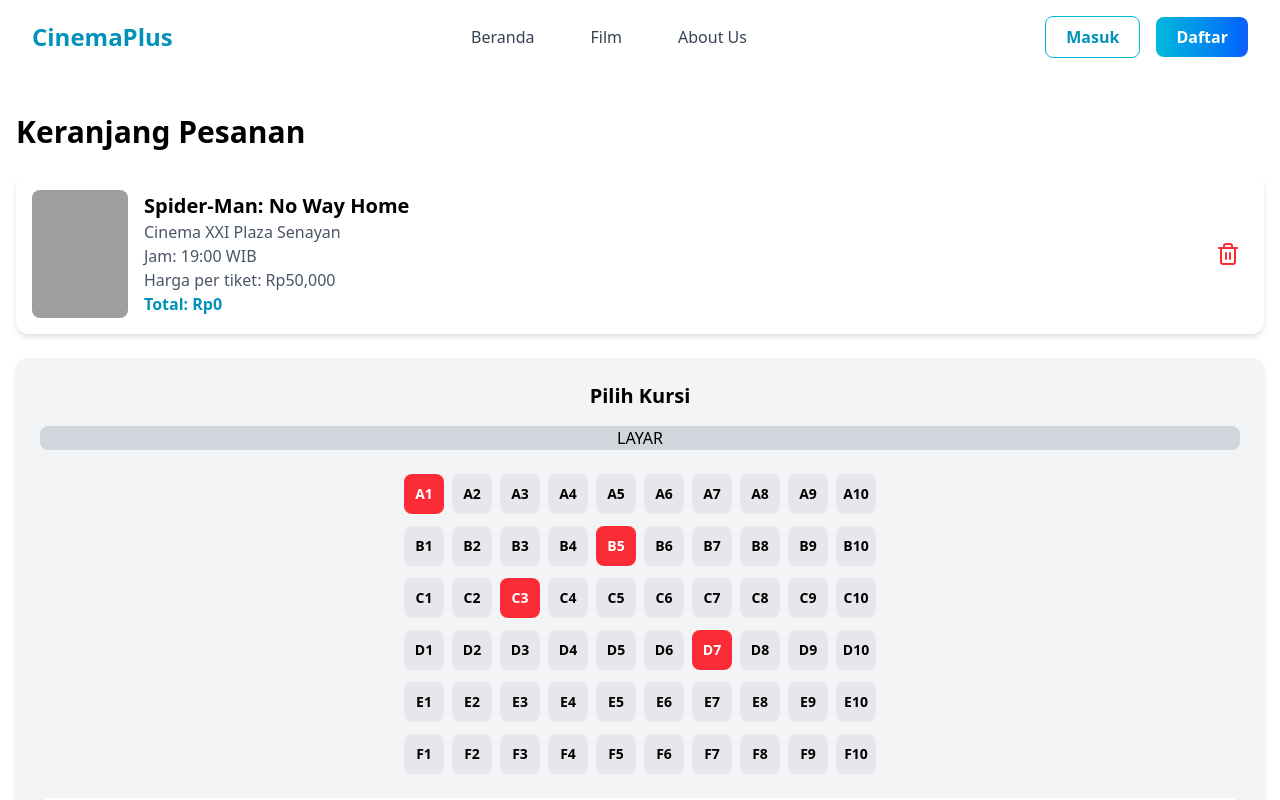
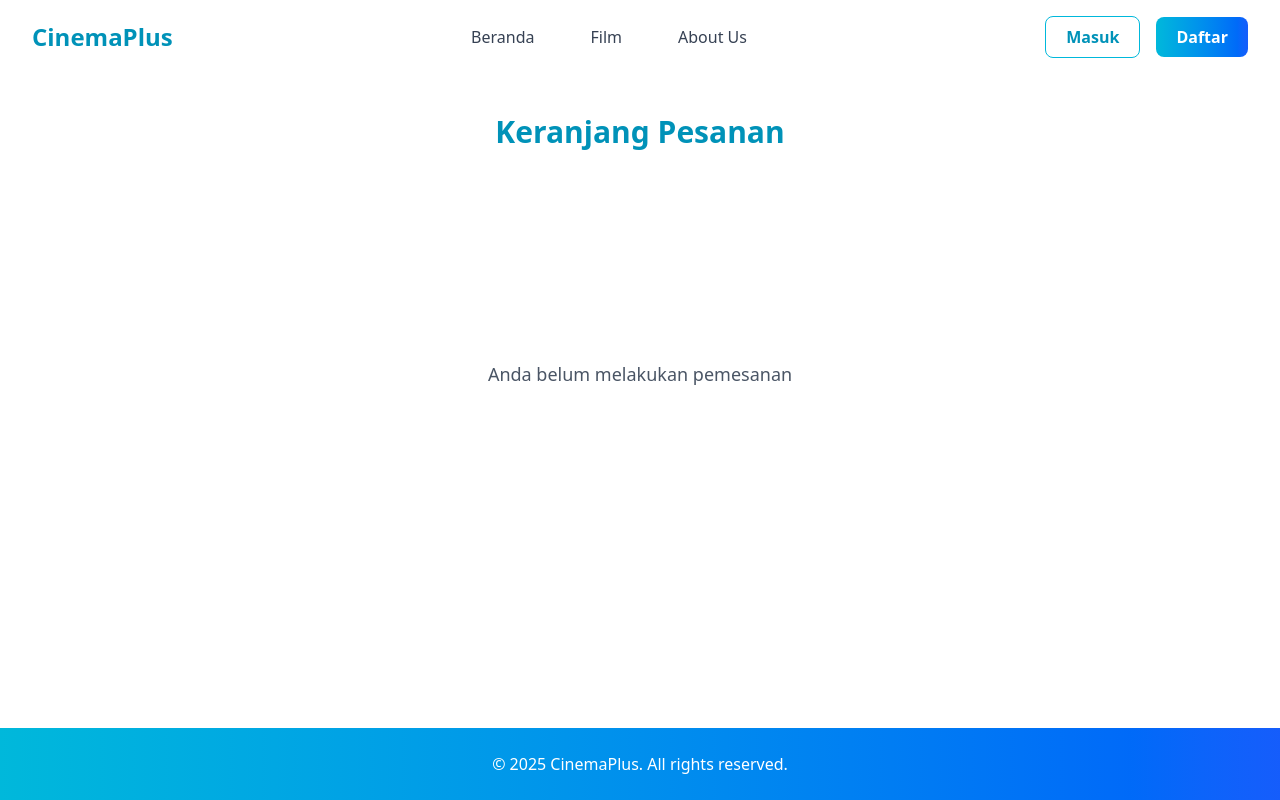
Before and after one commit to nfrhndn/finalproject-sem3-wad, a React (Vite) app: page /cart in a window 1280 px wide. Shown: the top 800 px of the page. Built offline with nearby package versions, Linux system fonts and the light colour scheme; grey boxes are pictures that could not be loaded.

Commit message:
Update Cart.tsx

```diff
--- a/src/pages/Cart.tsx
+++ b/src/pages/Cart.tsx
@@ -29,10 +29,21 @@ const Cart = () => {
   const total = selectedSeats.length * order.price;
 
   return (
-    <div className="container mx-auto px-4 py-10">
-      <h1 className="text-3xl font-bold mb-6">Keranjang Pesanan</h1>
+    <div className="container mx-auto px-4 py-10 min-h-[70vh]">
+      <h1 className="text-3xl font-bold mb-6 text-center text-cyan-600">
+        Keranjang Pesanan
+      </h1>
 
-      <div className="flex items-center gap-4 p-4 bg-white rounded-xl shadow-md mb-6">
+
+      {selectedSeats.length === 0 ? (
+        <div className="flex justify-center items-center h-[50vh]">
+          <p className="text-center text-gray-600 text-lg font-medium">
+            Anda belum melakukan pemesanan
+          </p>
+        </div>
+      ) : (
+        <>
+          <div className="flex items-center gap-4 p-4 bg-cyan-600 rounded-xl shadow-md mb-6 text-white">
             <img
               src={order.poster}
               alt={order.title}
@@ -40,16 +51,16 @@ const Cart = () => {
             />
             <div className="flex-1">
               <h2 className="text-xl font-semibold">{order.title}</h2>
-          <p className="text-gray-600">{order.cinema}</p>
-          <p className="text-gray-600">Jam: {order.time}</p>
-          <p className="text-gray-600">
+              <p>{order.cinema}</p>
+              <p>Jam: {order.time}</p>
+              <p>
                 Harga per tiket: Rp{order.price.toLocaleString()}
               </p>
-          <p className="font-bold text-cyan-600">
+              <p className="font-bold">
                 Total: Rp{total.toLocaleString()}
               </p>
             </div>
-        <button className="p-2 text-red-500 hover:text-red-700">
+            <button className="p-2 text-red-300 hover:text-red-500">
               <Trash2 className="w-6 h-6" />
             </button>
           </div>
@@ -91,8 +102,7 @@ const Cart = () => {
 
             <div className="mt-6 p-4 bg-white rounded-lg shadow flex justify-between items-center">
               <p className="font-medium">
-            Kursi dipilih:{" "}
-            {selectedSeats.length > 0 ? selectedSeats.join(", ") : "-"}
+                Kursi dipilih: {selectedSeats.length > 0 ? selectedSeats.join(", ") : "-"}
               </p>
               <p className="font-bold text-cyan-600">
                 Total: Rp{total.toLocaleString()}
@@ -106,6 +116,8 @@ const Cart = () => {
               Lanjutkan ke Pembayaran
             </button>
           </div>
+        </>
+      )}
     </div>
   );
 };
```
Lines whose indentation alone changed are shown as unchanged.
